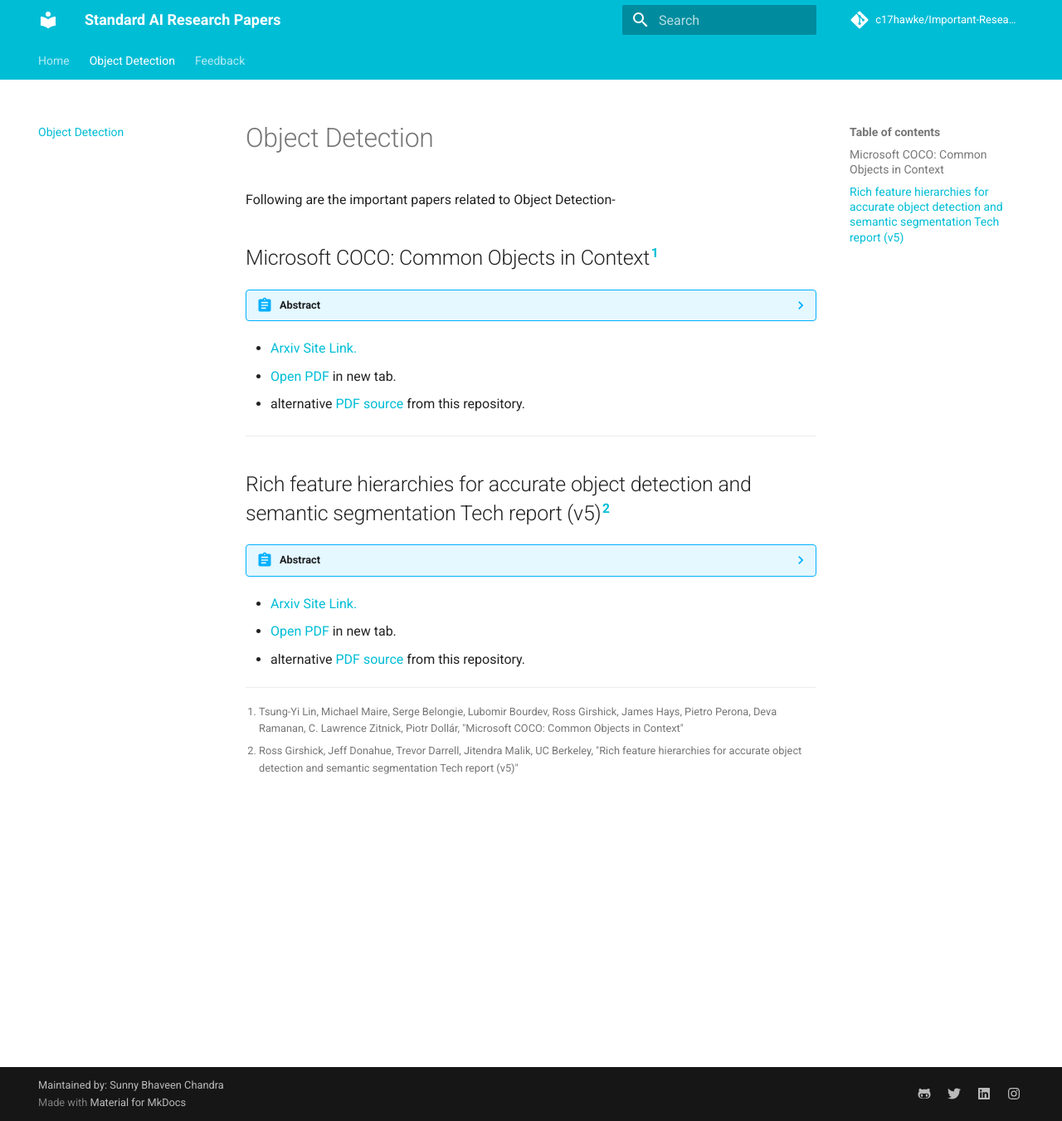
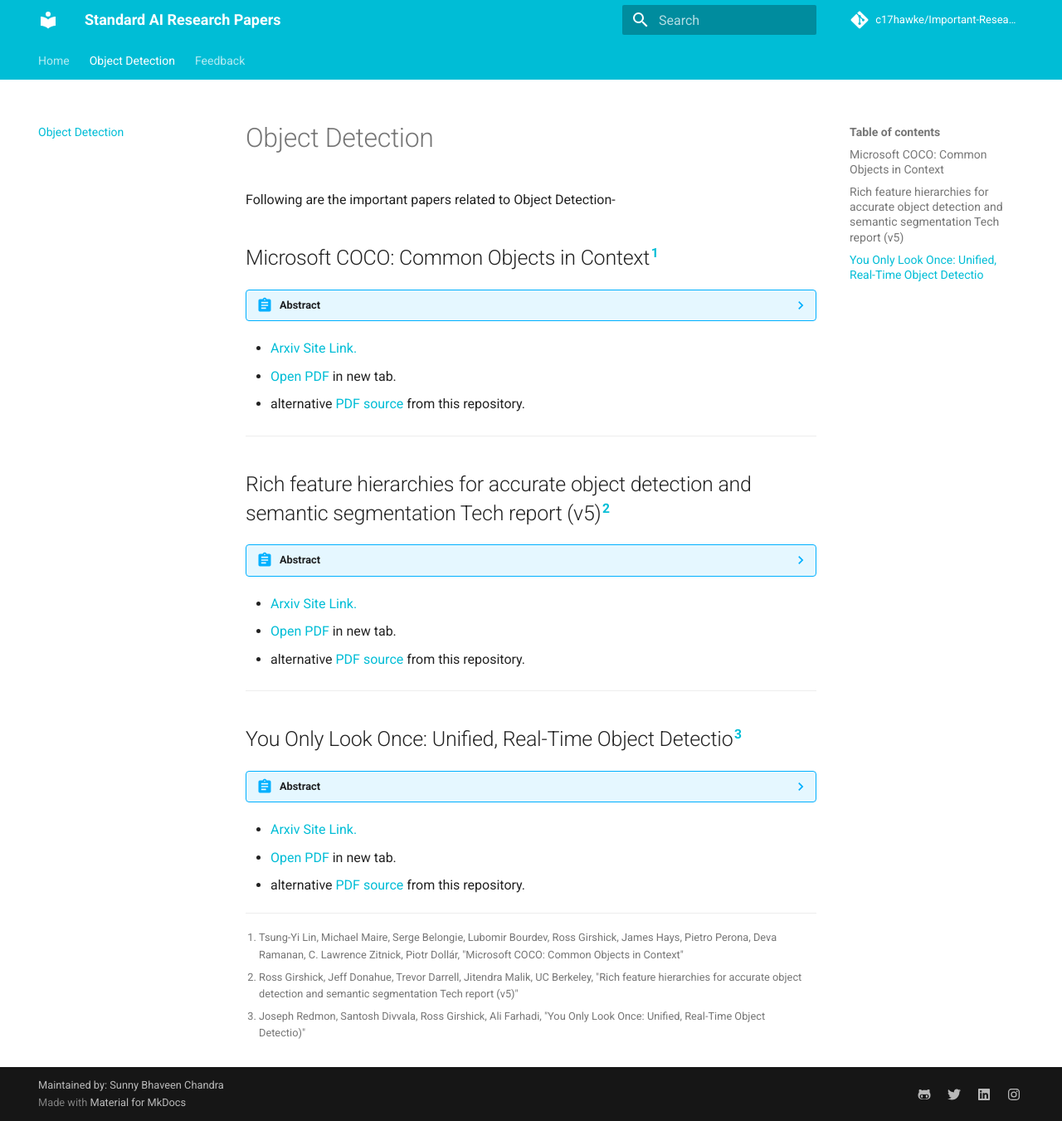
Before and after one commit to c17hawke/Important-Research-Papers-AI, an MkDocs documentation site: the page built from docs/objectDetection.md, in a window 1280 px wide and 1351 px high. Shown: the whole window at 83% size. Built offline with MkDocs 1.6.1 and Material for MkDocs 9.7.7, drawn with Linux system fonts in a browser that asks for light colours; comment, search, counter and statistics services are not loaded.

Commit message:
add yolo paper

```diff
--- a/docs/objectDetection.md
+++ b/docs/objectDetection.md
@@ -56,6 +56,32 @@ Open PDF</a> in new tab.
 * alternative <a target="_blank" href="https://github.com/c17hawke/Important-Research-Papers-AI/raw/master/researchPapers/ObjectDetection/1311.2524.pdf"> PDF source </a> from this repository.
 
 
+---
+
+## You Only Look Once: Unified, Real-Time Object Detectio[^3]
+
+??? Abstract
+    We present YOLO, a new approach to object detection.
+    Prior work on object detection repurposes classifiers to perform detection. Instead, we frame object detection as a regression problem to spatially separated bounding boxes and
+    associated class probabilities. A single neural network predicts bounding boxes and class probabilities directly from
+    full images in one evaluation. Since the whole detection
+    pipeline is a single network, it can be optimized end-to-end
+    directly on detection performance.
+    Our unified architecture is extremely fast. Our base
+    YOLO model processes images in real-time at 45 frames
+    per second. A smaller version of the network, Fast YOLO,
+    processes an astounding 155 frames per second while
+    still achieving double the mAP of other real-time detectors. Compared to state-of-the-art detection systems, YOLO
+    makes more localization errors but is less likely to predict
+    false positives on background. Finally, YOLO learns very
+    general representations of objects. It outperforms other detection methods, including DPM and R-CNN, when generalizing from natural images to other domains like artwork.
+
+* <a target="_blank" href="https://arxiv.org/abs/1311.2524">
+Arxiv Site Link.
+</a>
+* <a target="_blank" href="https://arxiv.org/pdf/1506.02640.pdf">
+Open PDF</a> in new tab.
+* alternative <a target="_blank" href="https://github.com/c17hawke/Important-Research-Papers-AI/raw/master/researchPapers/ObjectDetection/1506.02640.pdf"> PDF source </a> from this repository.
 
 [^1]:
     Tsung-Yi Lin, Michael Maire, Serge Belongie, Lubomir Bourdev, Ross Girshick, James Hays, Pietro Perona, Deva Ramanan, C. Lawrence Zitnick, Piotr Dollár,
@@ -65,3 +91,7 @@ Open PDF</a> in new tab.
     Ross Girshick, Jeff Donahue, Trevor Darrell, Jitendra Malik, UC Berkeley,
     "Rich feature hierarchies for accurate object detection and semantic segmentation
     Tech report (v5)"
+
+[^3]:
+    Joseph Redmon, Santosh Divvala, Ross Girshick, Ali Farhadi,
+    "You Only Look Once: Unified, Real-Time Object Detectio)"
```
Also changed, not shown: 1 other file.
